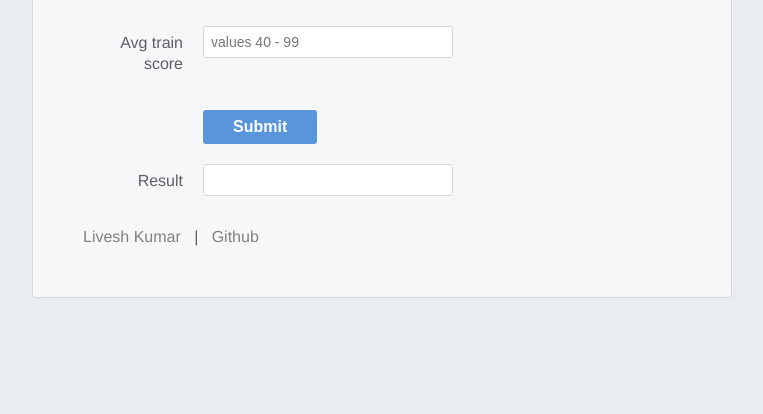
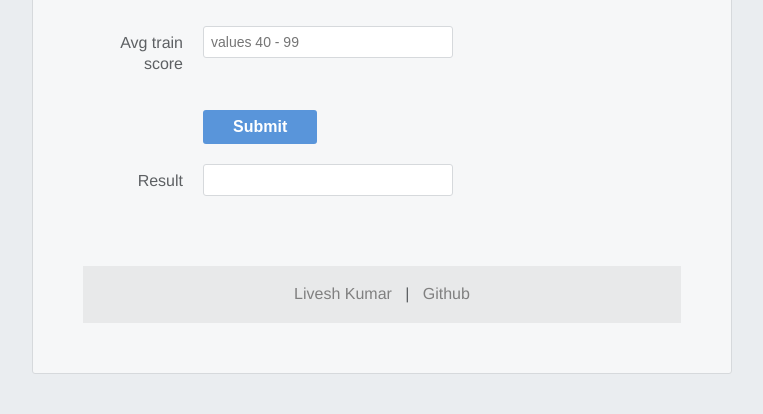
Before and after one commit to dev-osiris/Employee-promotion-prediction, a Flask app: page / in a window 1280 px wide. Shown: the part 825-1239 px from the top of the page, without its empty margins (258-1021 px from the left). Before the commit the page ends 1123 px from the top, so only its background shows below. Run offline with Flask 2, Linux system fonts and the light colour scheme; parts of the project's set-up code (start-up, migrations or seed data) failed here and were passed over.

Commit message:
bugfix in footer

```diff
--- a/static/css/style.css
+++ b/static/css/style.css
@@ -111,6 +111,12 @@ body {
   background-color: #407FC7;
 }
 
+.footer{
+  background-color: rgb(128 128 128 / 12%);
+  padding: 3% 5%;
+  text-align: center;
+  margin-top: 10%;
+}
 .footer > a{
   color: grey;
   text-decoration: none;
```
